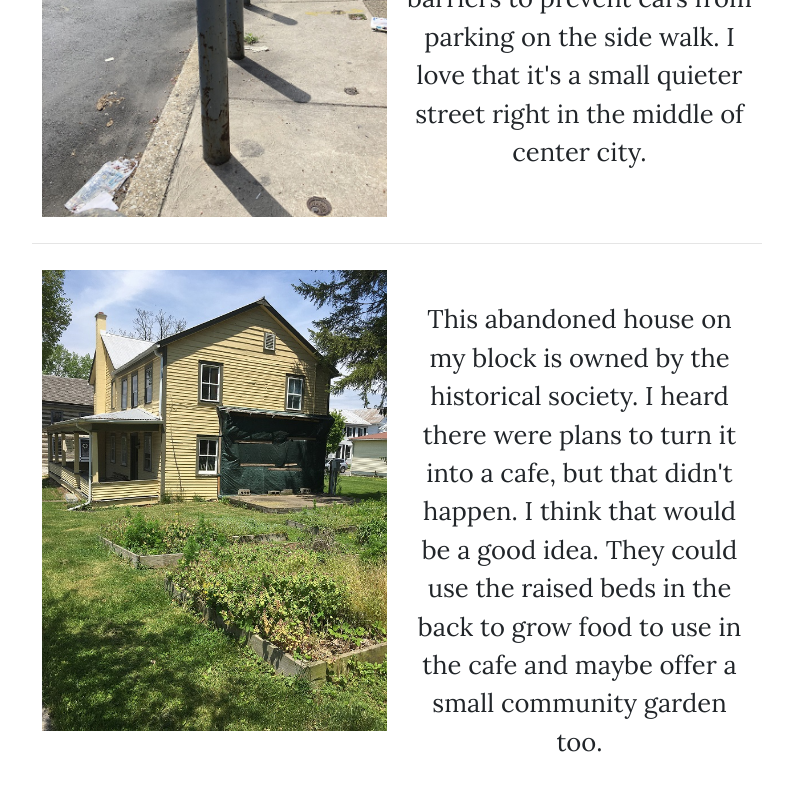
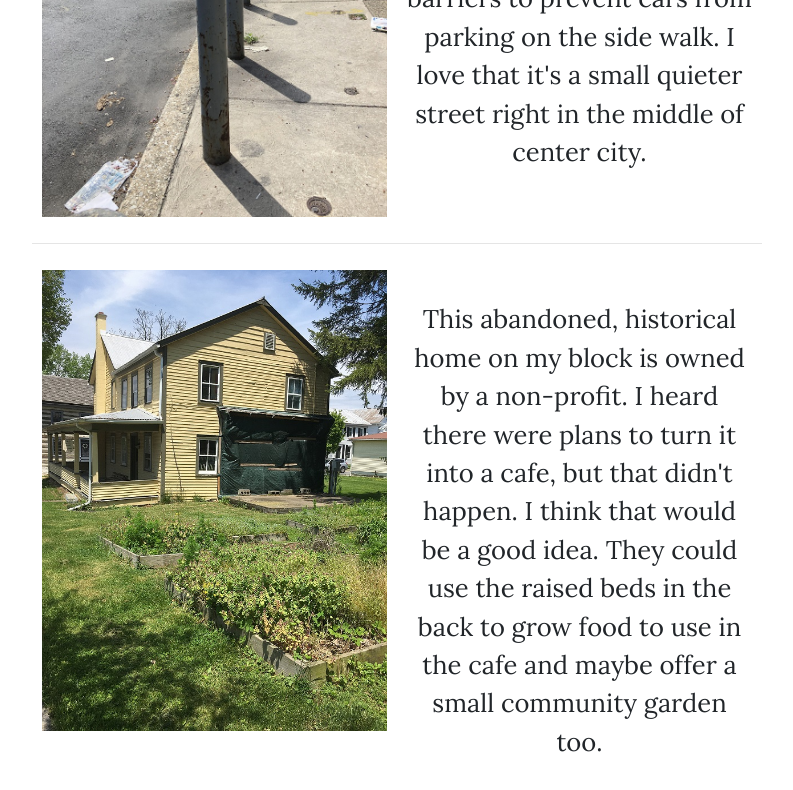
Before and after one commit to SarahCooney/streetscapedata, a website: page docs/data.html in a window 1280 px wide. Shown: the part 1568-2358 px from the top of the page, without its empty margins (243-1036 px from the left). Drawn offline with nearby package versions, Linux system fonts and the light colour scheme.

Commit message:
Updated Caption

```diff
--- a/docs/data.html
+++ b/docs/data.html
@@ -124,7 +124,7 @@
 			</div>
 
 			<div class = "float-child">
-				<p style="text-align:center"> This abandoned house on my block is owned by the historical society.  I heard there were plans to turn
+				<p style="text-align:center"> This abandoned, historical home on my block is owned by a non-profit.  I heard there were plans to turn
 										it into a cafe, but that didn't happen.  I think that would be a good idea. They could use the raised beds
 										in the back to grow food to use in the cafe and maybe offer a small community garden too. </p>
 			</div>
```
